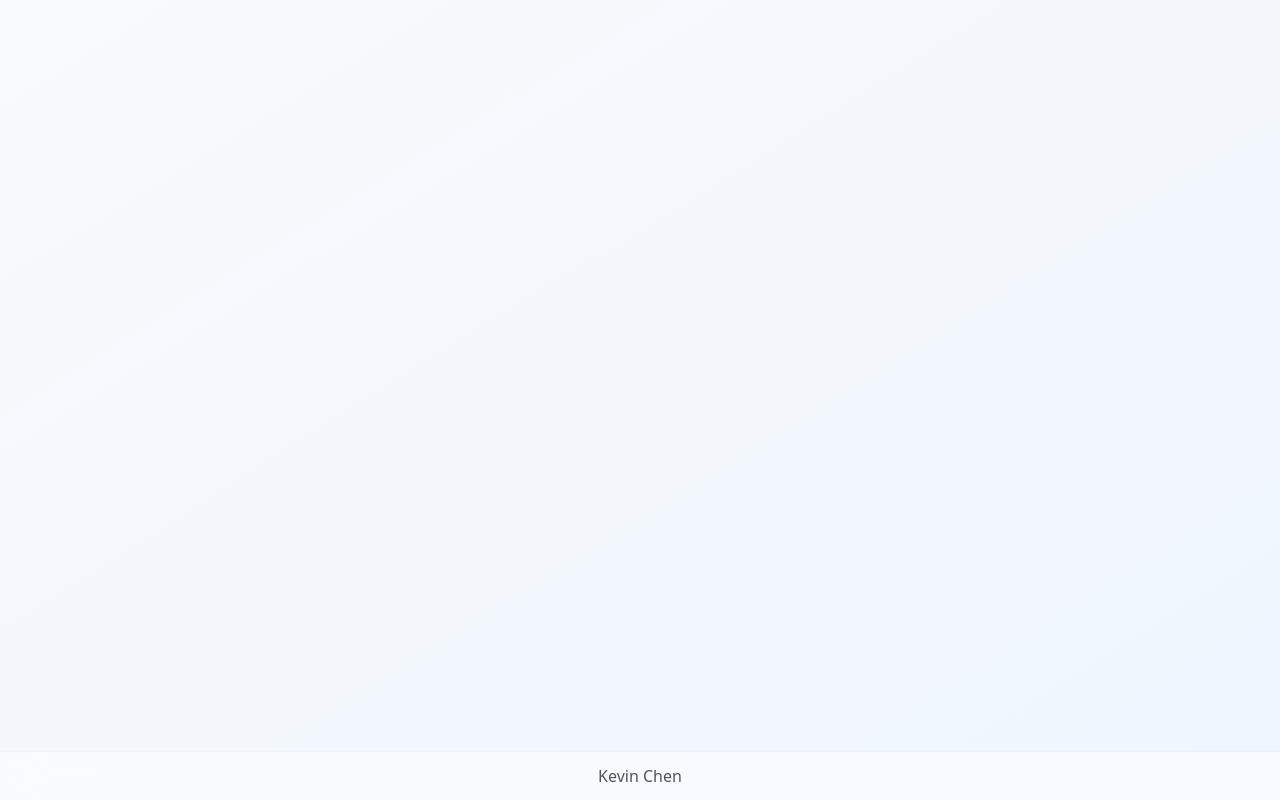
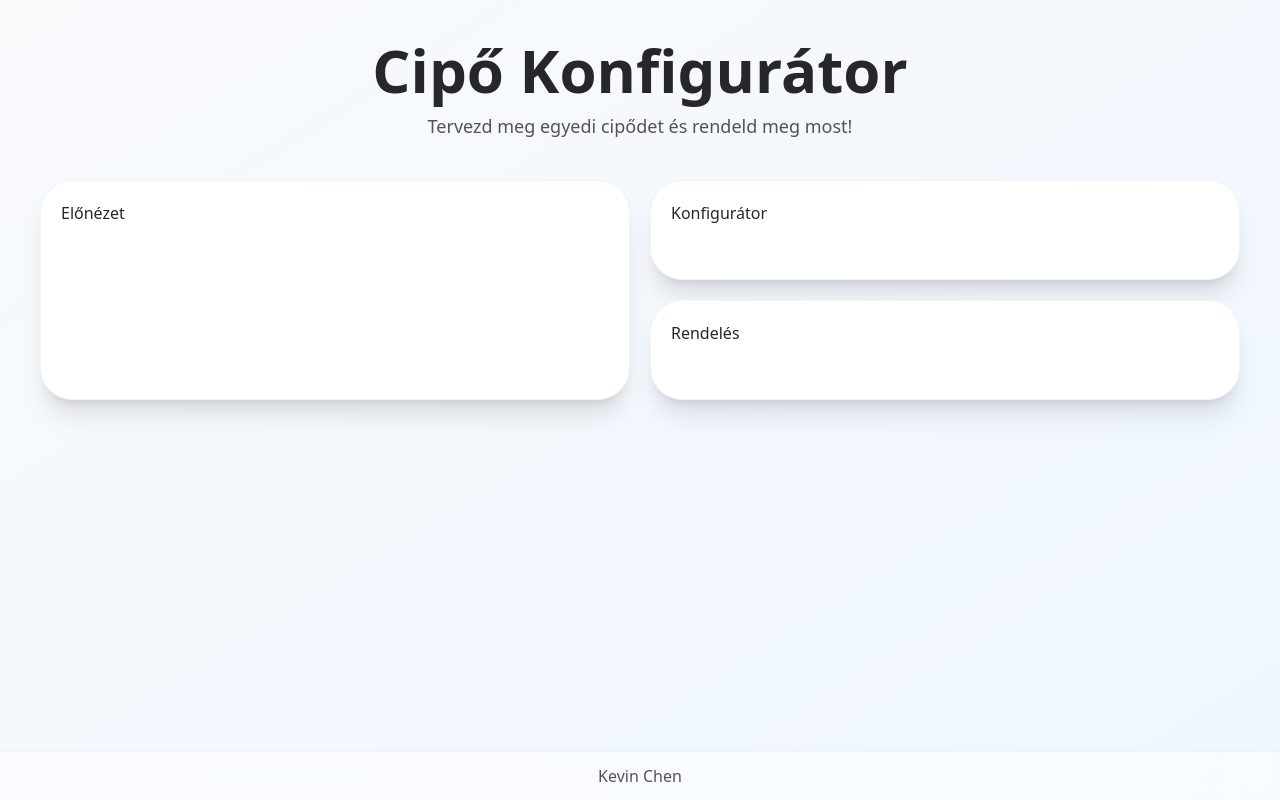
Before and after one commit to chencsi/shoe-configurator, a React (Vite) app: page / in a window 1280 px wide. Built offline with nearby package versions, Linux system fonts and the light colour scheme.

Commit message:
using boxes and home layout added

```diff
--- a/src/components/Home.tsx
+++ b/src/components/Home.tsx
@@ -1,7 +1,19 @@
+import Box from "./Box";
+
 function Home() {
   return (
-    <div>
-
+    <div className="py-10 space-y-10">
+      <div className="space-y-3 text-center">
+        <h1 className="text-6xl font-black">Cipő Konfigurátor</h1>
+        <p className="text-lg text-zinc-600">Tervezd meg egyedi cipődet és rendeld meg most!</p>
+      </div>
+      <div className="grid grid-cols-2 gap-5">
+        <Box>Előnézet</Box>
+        <div className="space-y-5">
+          <Box>Konfigurátor</Box>
+          <Box>Rendelés</Box>
+        </div>
+      </div>
     </div>
   )
 }
```
